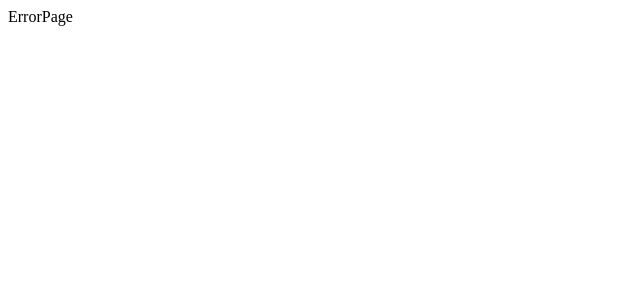
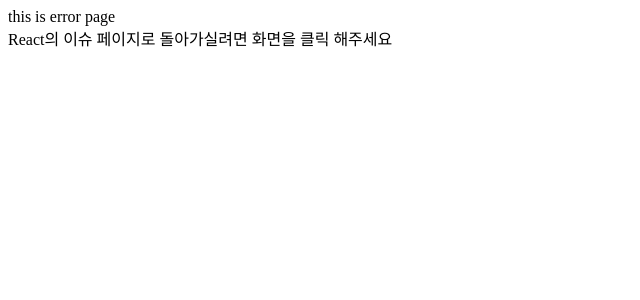
Before and after one commit to pre-onboarding-12th-team6/pre-onboarding-12th-2-6, a React (Create React App) app: page /error in a window 1280 px wide. Shown: the top 300 px of the page, without its empty margins (0-640 px from the left). Built offline with nearby package versions, Linux system fonts and the light colour scheme; a web font is replaced by a local one.

Commit message:
Feat: Error 페이지에서 Main 페이지로 리다이렉트 이벤트 추가

```diff
--- a/src/error/ErrorPage.jsx
+++ b/src/error/ErrorPage.jsx
@@ -1,7 +1,29 @@
-import React from 'react';
+import React, { useCallback, useEffect } from 'react';
+import { useNavigate } from 'react-router-dom';
 
 const ErrorPage = () => {
-	return <div>ErrorPage</div>;
+	const navigate = useNavigate();
+
+	const returnToMainPage = useCallback(
+		(e) => {
+			navigate('/');
+		},
+		[navigate],
+	);
+
+	useEffect(() => {
+		window.addEventListener('click', returnToMainPage);
+		return () => {
+			window.removeEventListener('click', returnToMainPage);
+		};
+	});
+
+	return (
+		<div>
+			<div>this is error page</div>
+			<div>React의 이슈 페이지로 돌아가실려면 화면을 클릭 해주세요</div>
+		</div>
+	);
 };
 
 export default ErrorPage;
```
